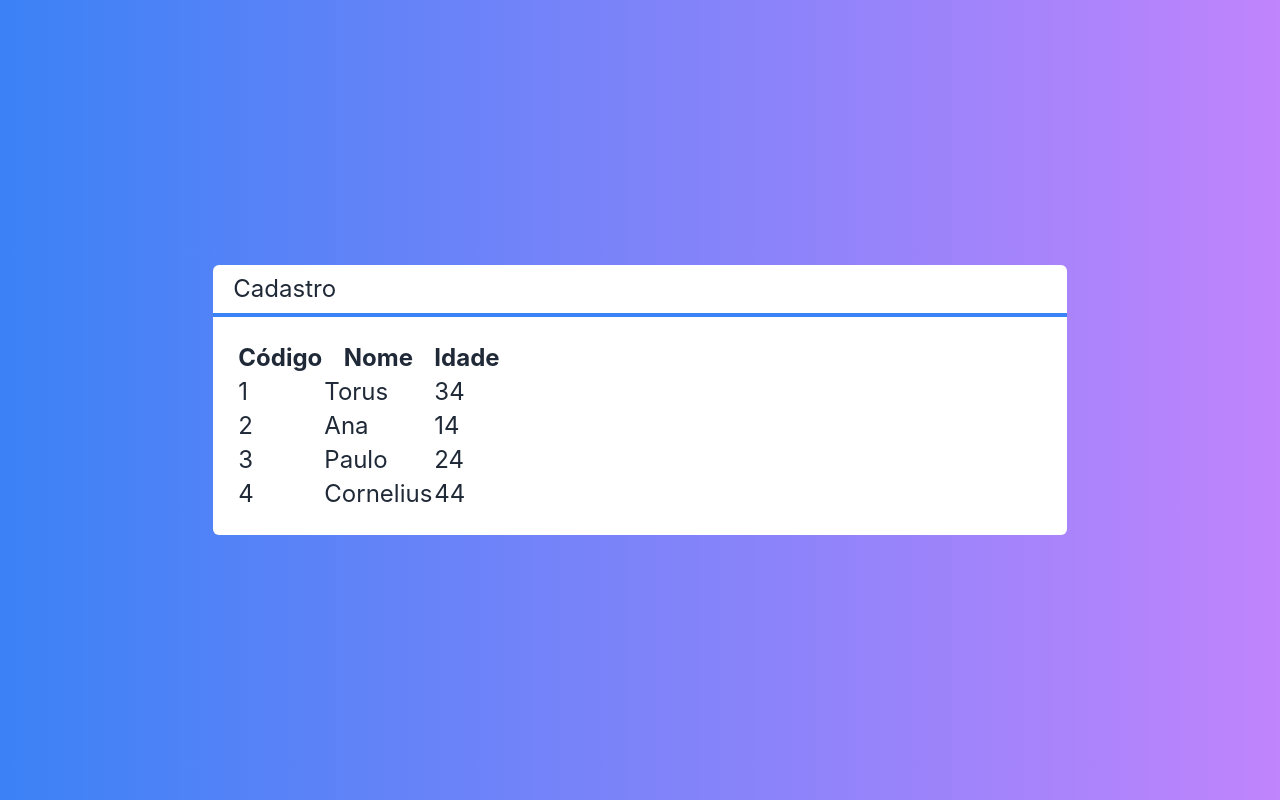
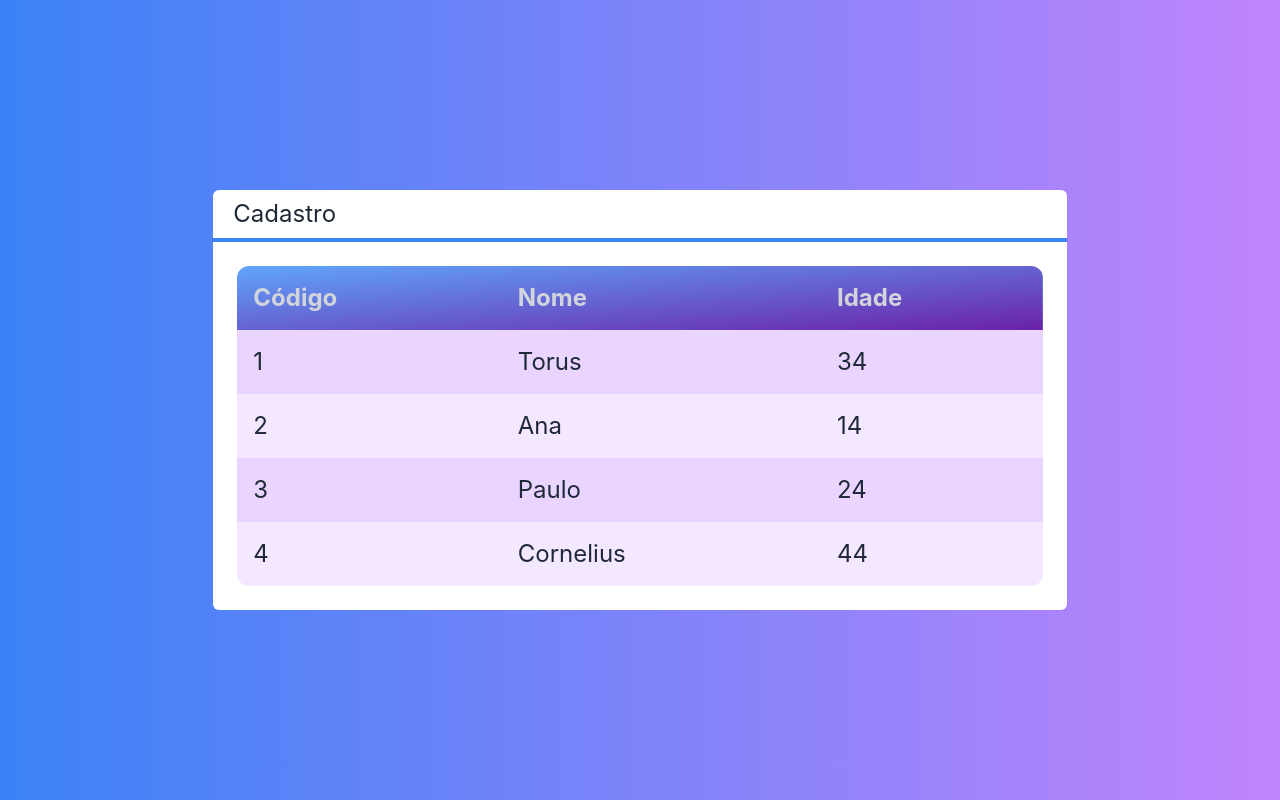
Before and after one commit to MaxSyos/CRUD-Nextjs, a Next.js app: page / in a window 1280 px wide. Built offline with nearby package versions, Linux system fonts and the light colour scheme.

Commit message:
Estudo de CRUD em Nextjs

```diff
--- a/src/components/Table.tsx
+++ b/src/components/Table.tsx
@@ -9,9 +9,9 @@
     function renderizarCabecalho(){
         return(
             <tr>
-                <th>Código</th>
-                <th>Nome</th>
-                <th>Idade</th>
+                <th className="text-left p-4">Código</th>
+                <th className="text-left p-4">Nome</th>
+                <th className="text-left p-4">Idade</th>
             </tr>
         )
     }
@@ -20,10 +20,10 @@
         return(
             props.clients?.map((client, i) =>{
                 return (
-                    <tr key={client.id}>
-                        <td>{client.id}</td>
-                        <td>{client.nome}</td>
-                        <td>{client.idade}</td>
+                    <tr key={client.id} className={`${i % 2 === 0 ? 'bg-purple-200' : 'bg-purple-100'}`}>
+                        <td className="text-left p-4">{client.id}</td>
+                        <td className="text-left p-4">{client.nome}</td>
+                        <td className="text-left p-4">{client.idade}</td>
                     </tr>
                 )
             })
@@ -31,8 +31,11 @@
     }
 
     return(
-        <table>
-            <thead>{renderizarCabecalho()}</thead>
+        <table className={`w-full rounded-xl overflow-hidden`}>
+            <thead className={`bg-gradient-to-br from-blue-400 to-purple-800
+                text-gray-300
+            `}>
+                {renderizarCabecalho()}</thead>
             <tbody>{renderizarDados()}</tbody>
         </table>
     )
--- a/src/pages/index.tsx
+++ b/src/pages/index.tsx
@@ -8,7 +8,7 @@
     new Client('Torus',     34, 1),
     new Client('Ana',       14, 2),
     new Client('Paulo',     24, 3),
-    new Client('Cornelius', 44, 4)
+    new Client('Cornelius', 44, 4),
   ]
 
 
```
